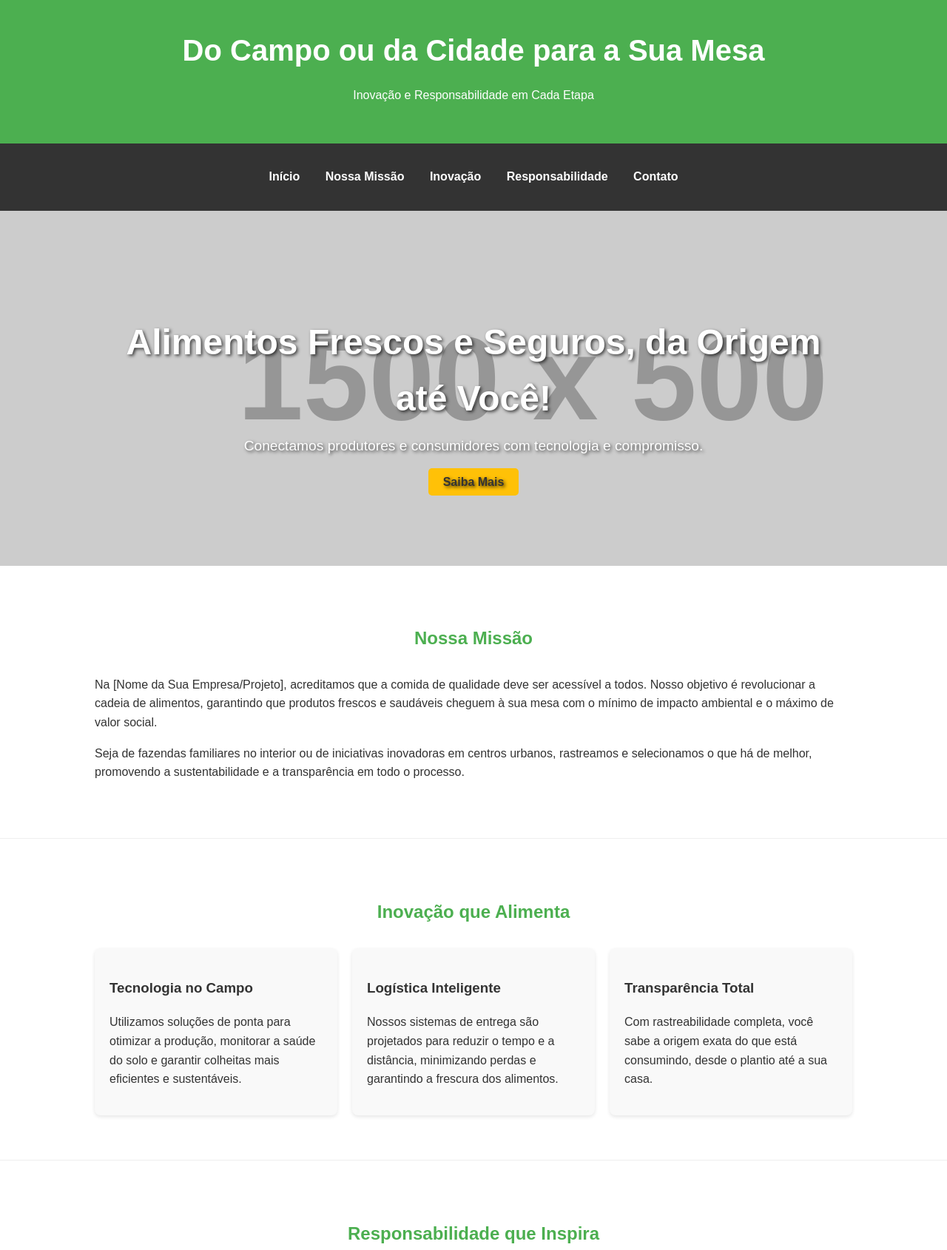
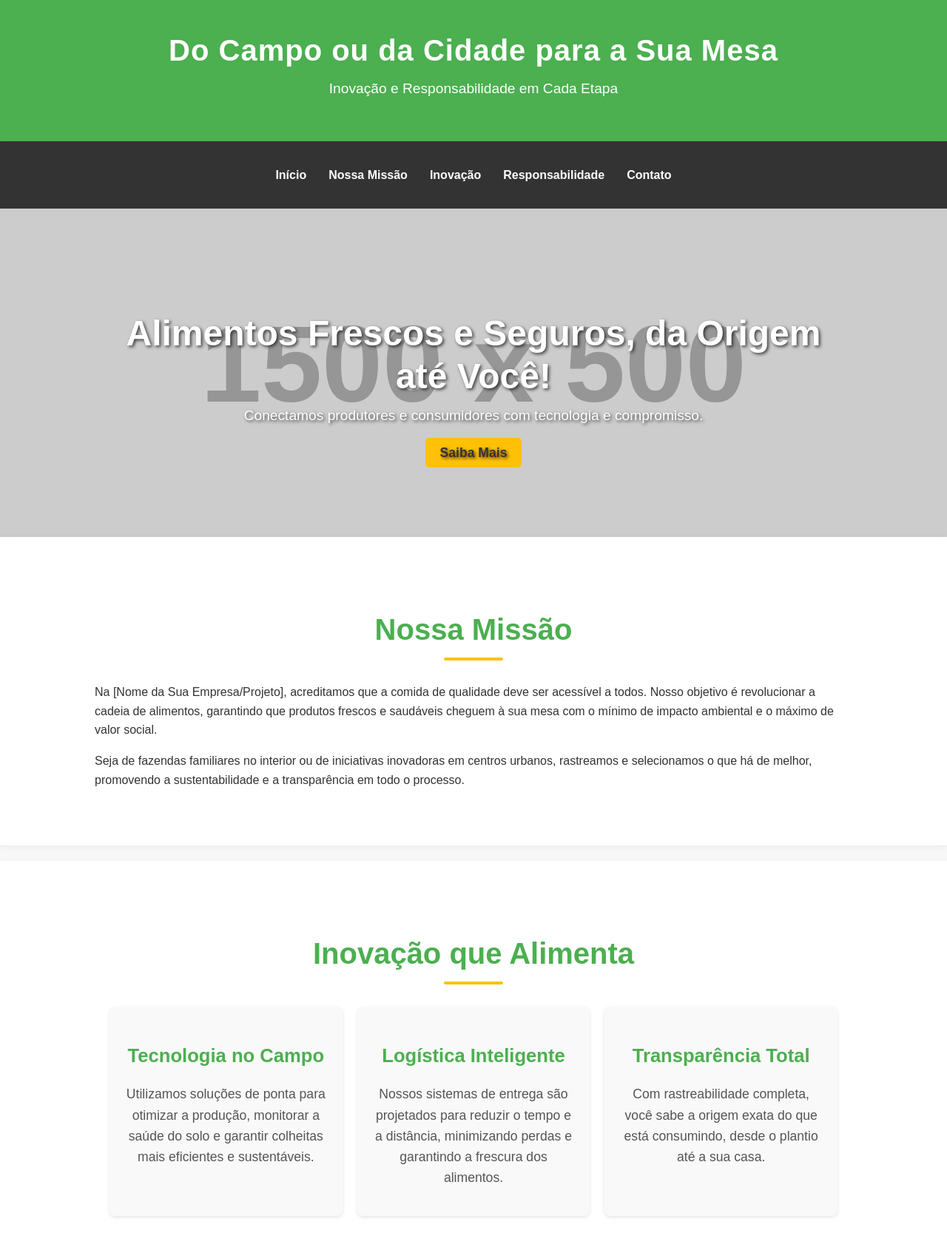
Before and after one commit to GabrielFerCouto/ProjetoAgrinho, a plain HTML site: page index.html in a window 1280 px wide. Shown: the top 1690 px of the page at 74% size. Drawn offline with Linux system fonts and the light colour scheme; placeholder pictures from the web are drawn by us.

Commit message:
criação do css

```diff
--- a/index.html
+++ b/index.html
@@ -1,5 +1,6 @@
 <!DOCTYPE html>
 <html lang="pt-BR">
+<link rel="stylesheet" href="style.css">
 <head>
     <meta charset="UTF-8">
     <meta name="viewport" content="width=device-width, initial-scale=1.0">
--- /dev/null
+++ b/style.css
@@ -0,0 +1,279 @@
+/* style.css */
+
+/* --- Estilos Gerais --- */
+body {
+    font-family: 'Arial', sans-serif;
+    margin: 0;
+    padding: 0;
+    box-sizing: border-box;
+    color: #333;
+    line-height: 1.6;
+    background-color: #f8f8f8; /* Um fundo suave para o corpo */
+}
+
+.container {
+    width: 90%; /* Ajustado para melhor responsividade */
+    max-width: 1200px; /* Largura máxima para telas maiores */
+    margin: auto;
+    padding: 20px 0;
+}
+
+/* --- Cabeçalho (Header) --- */
+header {
+    background-color: #4CAF50; /* Verde vibrante do campo */
+    color: white;
+    padding: 1.5em 0;
+    text-align: center;
+    box-shadow: 0 4px 8px rgba(0, 0, 0, 0.1); /* Sombra para profundidade */
+}
+
+header h1 {
+    margin: 0;
+    font-size: 2.8em; /* Tamanho maior para o título principal */
+    letter-spacing: 1px;
+}
+
+header p {
+    font-size: 1.2em;
+    margin-top: 5px;
+}
+
+/* --- Navegação (Nav) --- */
+nav {
+    background-color: #2c3e50; /* Um azul escuro para contraste */
+    color: white;
+    padding: 1em 0;
+    text-align: center;
+    box-shadow: 0 2px 5px rgba(0, 0, 0, 0.1);
+}
+
+nav ul {
+    list-style: none;
+    padding: 0;
+    margin: 0;
+    display: flex; /* Para centralizar e espaçar itens de menu */
+    justify-content: center;
+    flex-wrap: wrap; /* Para quebra de linha em telas pequenas */
+}
+
+nav ul li {
+    margin: 0 20px; /* Mais espaçamento entre os itens */
+}
+
+nav ul li a {
+    color: white;
+    text-decoration: none;
+    font-weight: bold;
+    padding: 5px 0;
+    transition: color 0.3s ease, text-decoration 0.3s ease; /* Transição suave */
+}
+
+nav ul li a:hover {
+    color: #FFC107; /* Amarelo de destaque ao passar o mouse */
+    text-decoration: underline;
+}
+
+/* --- Seção Principal (Hero Section) --- */
+.hero-section {
+    background-image: url('https://via.placeholder.com/1500x500/8BC34A/FFFFFF?text=Sua+Imagem+Principal+Aqui'); /* Exemplo com cor mais suave */
+    background-size: cover;
+    background-position: center;
+    color: white;
+    text-align: center;
+    padding: 100px 20px; /* Mais padding para maior impacto */
+    text-shadow: 2px 2px 6px rgba(0, 0, 0, 0.8); /* Sombra mais forte para o texto */
+    display: flex; /* Para centralizar verticalmente o conteúdo */
+    align-items: center;
+    justify-content: center;
+    flex-direction: column;
+}
+
+.hero-section h2 {
+    font-size: 3.5em; /* Tamanho maior */
+    margin-bottom: 15px;
+    line-height: 1.2;
+}
+
+.hero-section p {
+    font-size: 1.3em;
+    max-width: 800px;
+    margin: 0 auto 30px;
+}
+
+.btn {
+    background-color: #FFC107; /* Amarelo vibrante */
+    color: #333;
+    padding: 12px 25px; /* Botão um pouco maior */
+    text-decoration: none;
+    border-radius: 8px; /* Cantos mais arredondados */
+    font-weight: bold;
+    font-size: 1.1em;
+    transition: background-color 0.3s ease, transform 0.3s ease; /* Transição para hover */
+}
+
+.btn:hover {
+    background-color: #e0a800; /* Tom mais escuro no hover */
+    transform: translateY(-2px); /* Efeito sutil de elevação */
+}
+
+/* --- Seções de Conteúdo (Sections) --- */
+.section {
+    padding: 60px 0; /* Mais padding para espaçamento */
+    border-bottom: 1px solid #eee;
+    background-color: white; /* Fundo branco para seções */
+    margin-bottom: 20px; /* Espaço entre seções */
+    box-shadow: 0 2px 10px rgba(0, 0, 0, 0.05); /* Sombra suave */
+}
+
+.section:last-of-type {
+    border-bottom: none; /* Remover borda da última seção */
+}
+
+.section h2 {
+    text-align: center;
+    margin-bottom: 40px;
+    font-size: 2.5em;
+    color: #4CAF50;
+    position: relative; /* Para o underline animado */
+    padding-bottom: 10px;
+}
+
+.section h2::after {
+    content: '';
+    position: absolute;
+    left: 50%;
+    bottom: 0;
+    transform: translateX(-50%);
+    width: 80px;
+    height: 4px;
+    background-color: #FFC107;
+    border-radius: 2px;
+}
+
+/* --- Grid de Itens (Grid Container) --- */
+.grid-container {
+    display: grid;
+    grid-template-columns: repeat(auto-fit, minmax(280px, 1fr)); /* Ajustado minmax */
+    gap: 30px; /* Mais espaçamento entre os itens do grid */
+    padding: 0 20px; /* Padding interno para o grid */
+}
+
+.grid-item {
+    background-color: #ffffff; /* Fundo branco para os itens */
+    padding: 30px;
+    border-radius: 10px; /* Cantos mais arredondados */
+    box-shadow: 0 4px 15px rgba(0,0,0,0.1); /* Sombra mais pronunciada */
+    text-align: center;
+    transition: transform 0.3s ease, box-shadow 0.3s ease;
+}
+
+.grid-item:hover {
+    transform: translateY(-5px); /* Efeito de elevação no hover */
+    box-shadow: 0 8px 20px rgba(0,0,0,0.15); /* Sombra mais intensa */
+}
+
+.grid-item h3 {
+    color: #4CAF50;
+    font-size: 1.6em;
+    margin-bottom: 15px;
+}
+
+.grid-item p {
+    font-size: 1.1em;
+    color: #555;
+}
+
+/* --- Seção de Contato (Contact Section) --- */
+#contato p {
+    text-align: center;
+    font-size: 1.1em;
+    margin-bottom: 10px;
+}
+
+#contato a {
+    color: #4CAF50;
+    text-decoration: none;
+    font-weight: bold;
+    transition: color 0.3s ease;
+}
+
+#contato a:hover {
+    color: #388E3C; /* Tom mais escuro de verde no hover */
+    text-decoration: underline;
+}
+
+
+/* --- Rodapé (Footer) --- */
+footer {
+    background-color: #2c3e50; /* Mesmo azul escuro da navegação */
+    color: white;
+    text-align: center;
+    padding: 25px 0; /* Mais padding */
+    margin-top: 40px;
+    font-size: 0.9em;
+}
+
+footer p {
+    margin: 0;
+}
+
+/* --- Responsividade Básica --- */
+@media (max-width: 768px) {
+    header h1 {
+        font-size: 2em;
+    }
+
+    .hero-section {
+        padding: 60px 15px;
+    }
+
+    .hero-section h2 {
+        font-size: 2.5em;
+    }
+
+    .hero-section p {
+        font-size: 1em;
+    }
+
+    nav ul li {
+        margin: 0 10px;
+        display: block; /* Cada item em uma nova linha */
+        padding: 5px 0;
+    }
+
+    .section {
+        padding: 40px 0;
+    }
+
+    .section h2 {
+        font-size: 2em;
+    }
+
+    .grid-container {
+        grid-template-columns: 1fr; /* Uma coluna em telas menores */
+        padding: 0 15px;
+    }
+
+    .grid-item {
+        padding: 25px;
+    }
+}
+
+@media (max-width: 480px) {
+    header h1 {
+        font-size: 1.8em;
+    }
+
+    .hero-section h2 {
+        font-size: 2em;
+    }
+
+    .btn {
+        padding: 10px 20px;
+        font-size: 1em;
+    }
+
+    .section h2 {
+        font-size: 1.8em;
+    }
+}
```
